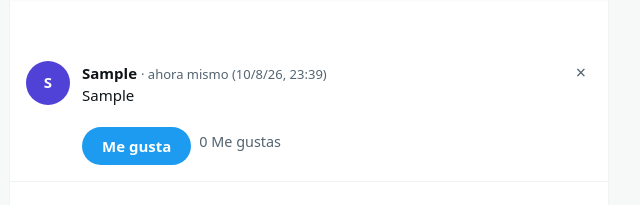
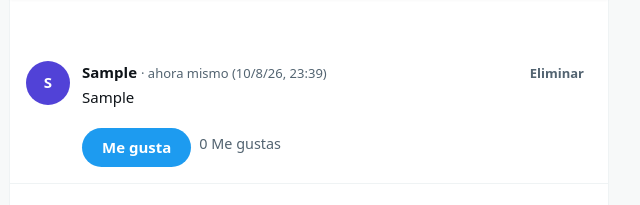
Before and after one commit to Edieth/metodologiaXP, a website: page index.html in a window 1280 px wide. Both pictures are taken after typing "Sample", "Sample" into the empty fields and a click on the button "Publicar". Shown: the part 381-586 px from the top of the page, 331-971 px from the left. Drawn offline with nearby package versions, Linux system fonts and the light colour scheme.

Commit message:
H5 Eliminar una publicación

```diff
--- a/custom.css
+++ b/custom.css
@@ -251,11 +251,12 @@ main section {
   border: none;
   background: transparent;
   color: var(--text-muted);
-  font-size: 18px;
+  font-size: 13px;
+  font-weight: 600;
   line-height: 1;
   cursor: pointer;
-  padding: 2px 6px;
-  border-radius: 50%;
+  padding: 6px 8px;
+  border-radius: 9999px;
   transition: background-color 0.2s ease, color 0.2s ease;
 }
 
--- a/main.js
+++ b/main.js
@@ -82,7 +82,7 @@ document.addEventListener('DOMContentLoaded', () => {
                         <div class="post-header">
                             <h5 class="card-title">${escapeHTML(post.name)}</h5>
                             <span class="post-time">· ${timeLabel}</span>
-                            <button class="delete-btn" data-id="${post.id}" title="Eliminar" aria-label="Eliminar publicación">&times;</button>
+                            <button class="delete-btn" data-id="${post.id}" type="button" title="Eliminar publicación" aria-label="Eliminar publicación">Eliminar</button>
                         </div>
                         <p class="card-text">${escapeHTML(post.message)}</p>
                         <div class="post-actions">
@@ -99,6 +99,10 @@ document.addEventListener('DOMContentLoaded', () => {
         feedContainer.querySelectorAll('.delete-btn').forEach(btn => {
             btn.addEventListener('click', (e) => {
                 const id = Number(e.currentTarget.dataset.id);
+
+                const confirmed = window.confirm('¿Seguro que deseas eliminar esta publicación?');
+                if (!confirmed) return;
+
                 posts = posts.filter(p => p.id !== id);
                 localStorage.setItem('posts', JSON.stringify(posts));
                 renderPosts();
--- /dev/null
+++ b/package.json
@@ -0,0 +1,5 @@
+{
+  "dependencies": {
+    "bootstrap-icons": "^1.13.1"
+  }
+}
```
Also changed, not shown: 2 other files.
